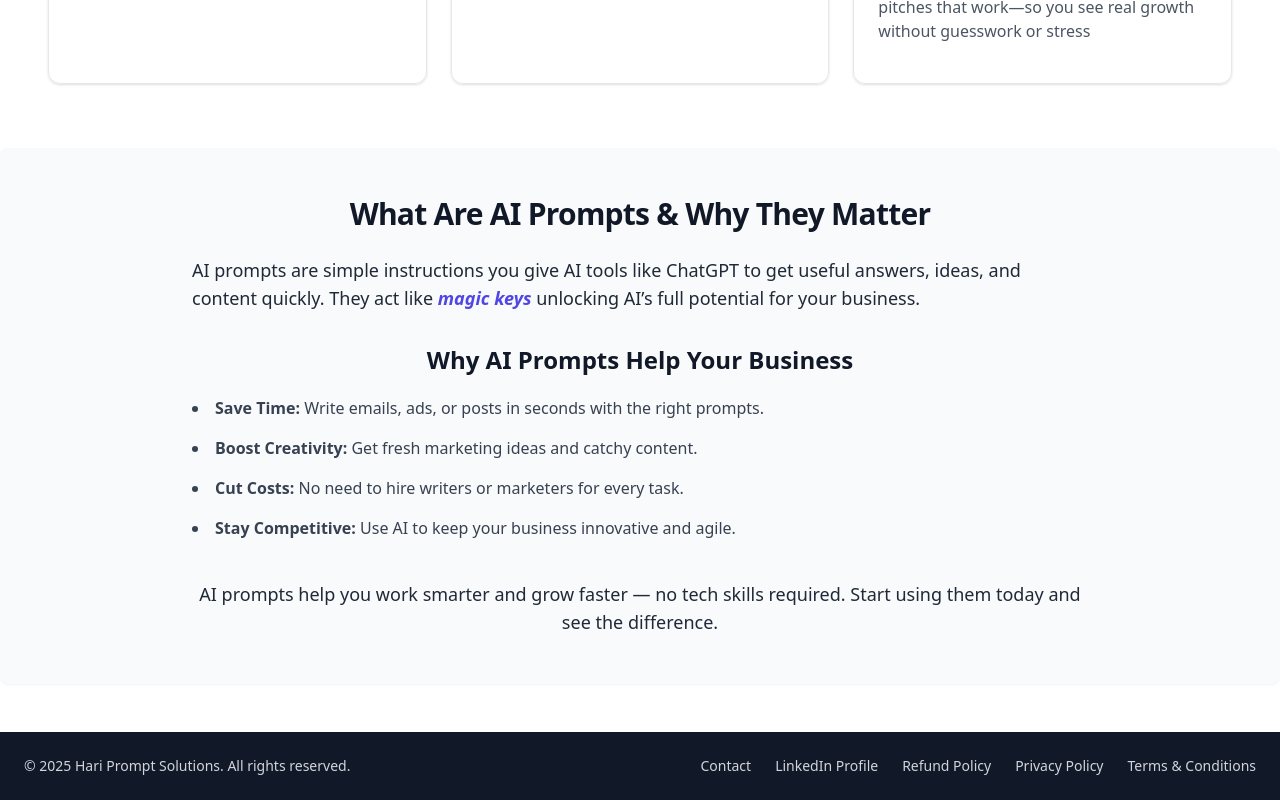
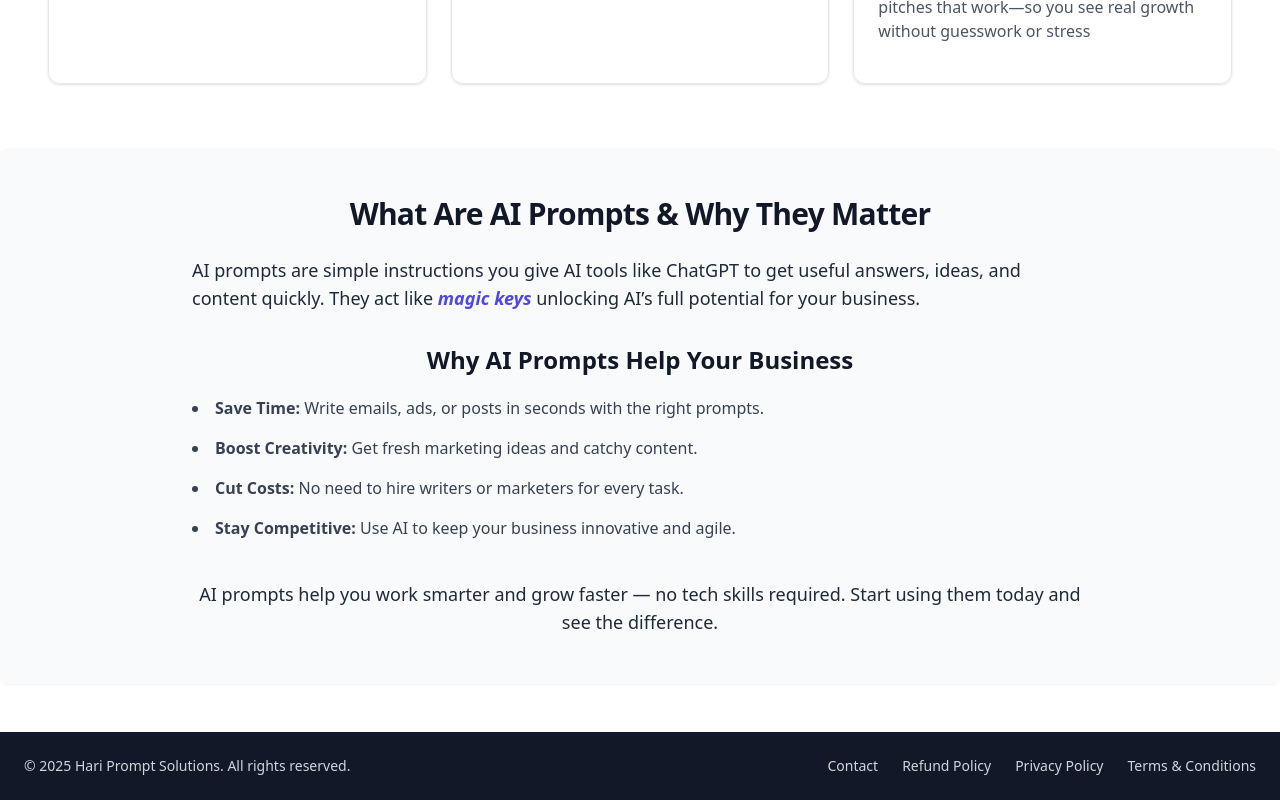
Before and after one commit to Harisuthan-code/PromptWithMe, a React (Vite) app: page / in a window 1280 px wide. Shown: the part 1472-2272 px from the top of the page. Built offline with nearby package versions, Linux system fonts and the light colour scheme.

Commit message:
Changed linkdin Profile

```diff
--- a/src/Comp/Footer.jsx
+++ b/src/Comp/Footer.jsx
@@ -14,14 +14,6 @@ const Footer = () => {
             Contact
           </Link>
 
-          <a
-            href="https://www.linkedin.com/company/prompt-with-me/"
-            target="_blank"
-            rel="noopener noreferrer"
-            className="hover:text-white transition"
-          >
-            LinkedIn Profile
-          </a>
 
           {/* Legal Internal Links */}
           <Link to="/refund-policy" className="hover:text-white transition">
```
